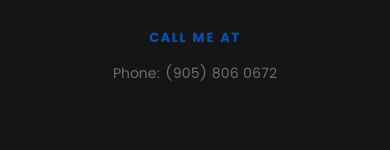
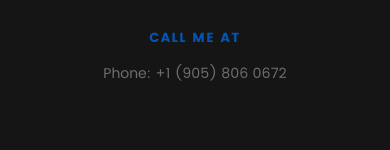
Before and after one commit to Jaden51/jaden51.github.io, a React (Create React App) app: page / in a window 390 px wide. Shown: the part 7442-7592 px from the top of the page. Built offline with nearby package versions, Linux system fonts and the light colour scheme.

Commit message:
Fixed phone number typo

```diff
--- a/src/components/Contact.js
+++ b/src/components/Contact.js
@@ -51,7 +51,7 @@ class Contact extends Component {
                         </div>
 
                         <h5>Call Me At</h5>
-                        <p>Phone: (905) 806 0672</p>
+                        <p>Phone: +1 (905) 806 0672</p>
 
                     </div>
 
```
